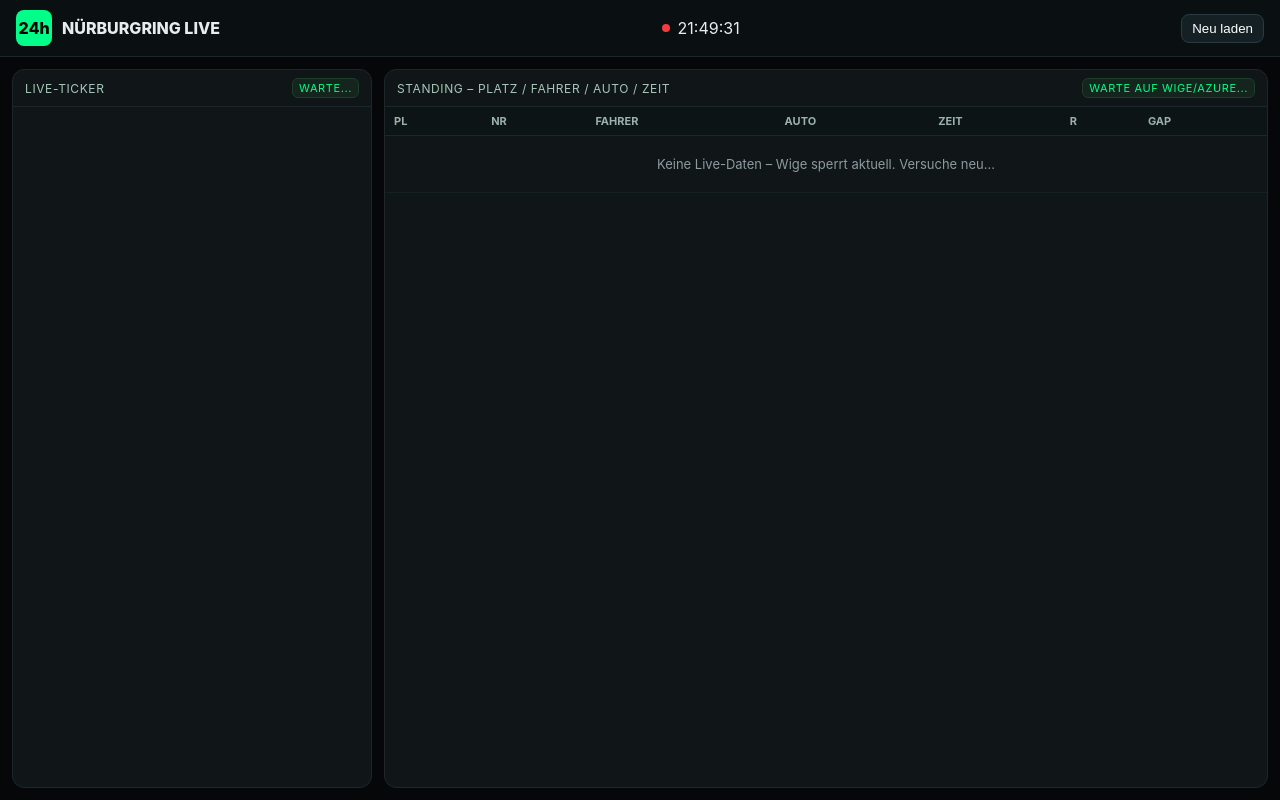
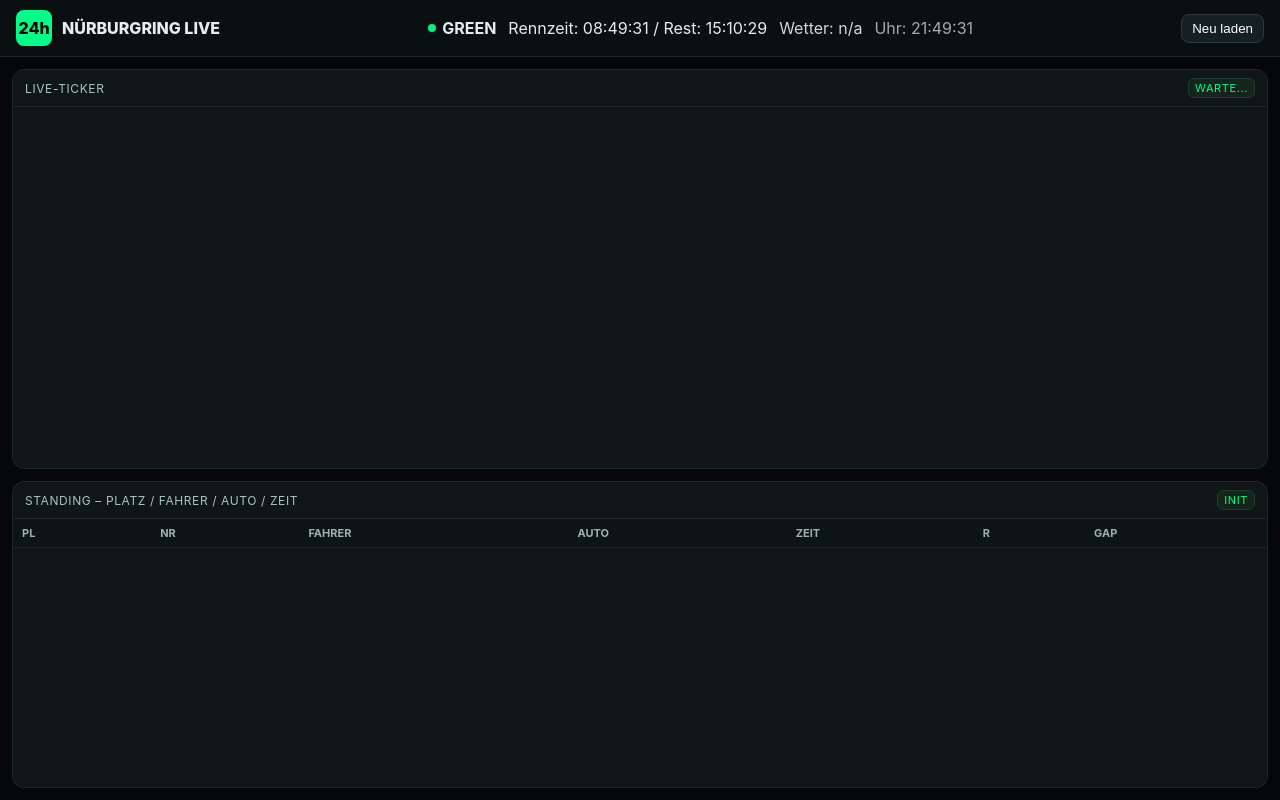
Before and after one commit to FireStorm-85/Race24hMoni, a plain HTML site: page index.html in a window 1280 px wide. Drawn offline with Linux system fonts and the light colour scheme; no server answers.

Commit message:
Add files via upload

```diff
--- a/index.html
+++ b/index.html
@@ -13,9 +13,9 @@
 .live{display:flex;gap:8px;align-items:center}
 .dot{width:8px;height:8px;background:var(--red);border-radius:50%;animation:bl 1.3s infinite}
 @keyframes bl{0%{opacity:1}50%{opacity:.3}100%{opacity:1}}
-main{flex:1;display:grid;grid-template-columns:360px 1fr;gap:12px;padding:12px;min-height:0}
-@media(max-width:1000px){main{grid-template-columns:1fr}}
-.panel{background:var(--card);border:1px solid var(--line);border-radius:12px;display:flex;flex-direction:column;overflow:hidden}
+main{flex:1;display:grid;grid-template-rows:50vh 1fr;gap:12px;padding:12px;min-height:0}
+
+.panel{background:var(--card);border:1px solid var(--line);border-radius:12px;display:flex;flex-direction:column;overflow:hidden;min-height:0}
 .ph{padding:8px 12px;border-bottom:1px solid var(--line);display:flex;justify-content:space-between;align-items:center;font-size:12px;text-transform:uppercase;letter-spacing:.6px;color:#a7c7b8}
 .ticker{overflow:auto;padding:8px;flex:1}
 .msg{background:#0c1214;border-left:3px solid var(--accent);margin-bottom:7px;padding:7px 9px;border-radius:6px;font-size:12px}
@@ -36,7 +36,12 @@
 <body>
 <header>
  <div class="logo"><div>24h</div><span>NÜRBURGRING LIVE</span></div>
- <div class="live"><div class="dot"></div><span id="time">--:--:--</span></div>
+ <div class="live" style="gap:12px;flex-wrap:wrap">
+   <div style="display:flex;align-items:center;gap:6px"><div class="dot" id="flagdot" style="background:#00ff88"></div><span id="flag" style="font-weight:700">GREEN</span></div>
+   <div>Rennzeit: <span id="racetime">--:--:--</span> / Rest: <span id="remaining">24:00:00</span></div>
+   <div id="weather" style="opacity:.9">Wetter: --°C</div>
+   <div style="opacity:.7">Uhr: <span id="time">--:--:--</span></div>
+ </div>
  <div><button onclick="location.reload()" style="background:#152024;color:#fff;border:1px solid #2a3a40;padding:6px 10px;border-radius:8px;cursor:pointer">Neu laden</button></div>
 </header>
 <main>
@@ -50,10 +55,36 @@
  </div>
 </main>
 <script>
-setInterval(()=>document.getElementById('time').textContent=new Date().toLocaleTimeString('de-DE'),1000);
+const RACE_START = new Date('2026-05-16T15:00:00+02:00').getTime();
+setInterval(()=>{
+  const now=new Date();
+  document.getElementById('time').textContent=now.toLocaleTimeString('de-DE');
+  const elapsed=Math.max(0, Math.floor((now.getTime()-RACE_START)/1000));
+  const h=String(Math.floor(elapsed/3600)).padStart(2,'0');
+  const m=String(Math.floor((elapsed%3600)/60)).padStart(2,'0');
+  const s=String(elapsed%60).padStart(2,'0');
+  document.getElementById('racetime').textContent=`${h}:${m}:${s}`;
+  const total=24*3600;
+  const rem=Math.max(0, total-elapsed);
+  const rh=String(Math.floor(rem/3600)).padStart(2,'0');
+  const rm=String(Math.floor((rem%3600)/60)).padStart(2,'0');
+  const rs=String(rem%60).padStart(2,'0');
+  document.getElementById('remaining').textContent=`${rh}:${rm}:${rs}`;
+},1000);
+// Flaggen aus Ticker erkennen
+function updateFlag(txt){
+  const f=document.getElementById('flag');const d=document.getElementById('flagdot');
+  let status='GREEN'; let color='#00ff88'; let sector='';
+  if(/Code 60|Slow Zone|Gelb|gelb|Safety/i.test(txt)){status='YELLOW';color='#ffcc00';}
+  else if(/Rot|Abbruch|Red Flag/i.test(txt)){status='RED';color='#ff4040';}
+  // Sektor erkennen
+  const secMatch=txt.match(/Sektor\s*\d+|Sector\s*\d+|Breidscheid|Karussell|Pflanzgarten|Schwalbenschwanz|Döttinger|Brünnchen|Hatzenbach|Hohe Acht|Flugplatz|Bergwerk|Kesselchen|Galgenkopf|Adenauer|Metzgesfeld|Kallenhard|Wehrseifen|Ex-Mühle|Kottenborn/i);
+  if(secMatch) sector=' • '+secMatch[0];
+  f.textContent=status+sector; d.style.background=color;
+}
 
 
-function renderTicker(d){const e=document.getElementById('tk');e.innerHTML='';d.forEach(x=>{e.innerHTML+=`<div class="msg ${/Ausfall|Einschlag|Strafe/.test(x.txt)?'warn':''}"><b>${x.t} ${x.n}</b> – ${x.m} <i style="color:#8fa">${x.a}</i><br>${x.txt}</div>`})}
+function renderTicker(d){const e=document.getElementById('tk');e.innerHTML='';d.forEach(x=>{e.innerHTML+=`<div class="msg ${/Ausfall|Einschlag|Strafe/.test(x.txt)?'warn':''}"><b>${x.t} ${x.n}</b> – ${x.m} <i style="color:#8fa">${x.a}</i><br>${x.txt}</div>`}); if(d[0]) updateFlag(d[0].txt)}
 async function loadTicker(){
  try{
    const proxy='https://api.allorigins.win/raw?url=';
@@ -82,60 +113,27 @@
 
 // --- ECHTES PARSING ---
 async function loadStanding(){
- const ss=document.getElementById('ss');
- ss.textContent='suche...';
- const candidates=[
-   // wige CSV (aktuelles Rennen) – URL kann sich jährlich ändern, hier Platzhalter
-   'https://api.allorigins.win/raw?url='+encodeURIComponent('https://livetiming.wige.de/24h/RESULT.csv'),
-   'https://api.allorigins.win/raw?url='+encodeURIComponent('https://livetiming.wige.de/24h/current/RESULT.csv'),
-   // itelemetry Beispiel
-   'https://api.allorigins.win/raw?url='+encodeURIComponent('https://itelemetry.app/api/standings/24h-nbr'),
-   // azure fallback
-   'https://api.allorigins.win/raw?url='+encodeURIComponent('https://livetiming.azurewebsites.net/api/standings?event=50')
- ];
- let data=null;
- for(const url of candidates){
-  try{
-    const r=await fetch(url,{cache:'no-store'});
-    if(!r.ok) continue;
-    const txt=await r.text();
-    // Erkenne CSV
-    if(txt.includes('Pos,Nr')||txt.includes('Pos;Nr')){
-      const sep=txt.includes(';')?';':',';
-      const rows=txt.split('\n').slice(1).filter(l=>l.trim());
-      data=rows.slice(0,30).map(line=>{
-        const c=line.split(sep);
-        return {p:parseInt(c[0])||0,nr:c[1],drivers:c[3]||c[5]||'',car:(c[6]||'')+' '+(c[7]||''),time:c[9]||c[8]||'',laps:c[10]||'',gap:c[11]||''}
-      }).filter(x=>x.nr);
-      if(data.length) break;
-    }
-    // Erkenne JSON
-    if(txt.trim().startsWith('{')||txt.trim().startsWith('[')){
-      const j=JSON.parse(txt);
-      const arr=Array.isArray(j)?j:(j.standings||j.data||[]);
-      if(arr.length){
-        data=arr.slice(0,30).map((x,i)=>({p:x.position||i+1,nr:x.number||x.nr,drivers:x.drivers||x.driver||'',car:x.vehicle||x.car||'',time:x.time||x.last||'',laps:x.laps||'',gap:x.gap||''}));
-        break;
-      }
-    }
-  }catch(e){continue}
- }
- if(!data){
-   ss.textContent='warte auf Wige/Azure...';
-   document.getElementById('st').innerHTML='<tr><td colspan=7 style="text-align:center;padding:20px;color:#8d9aa0">Keine Live-Daten – Wige sperrt aktuell. Versuche neu...</td></tr>';
-   return;
- }else{
-   ss.textContent='LIVE';
- }
- const tb=document.getElementById('st');tb.innerHTML='';
- data.forEach(r=>{
-  tb.innerHTML+=`<tr><td class="pos ${r.p==1?'p1':''}">${r.p}</td><td>${r.nr}</td><td class="drivers" title="${r.drivers}">${r.drivers}</td><td class="car" title="${r.car}">${r.car}</td><td>${r.time}</td><td>${r.laps}</td><td class="gap">${r.gap}</td></tr>`
- });
+  const out=document.getElementById('sd');
+  out.innerHTML = `<iframe src="https://www.timing71.org/embedded/nurburgring-24h" style="width:100%;height:100%;border:0;background:#0b1215" loading="lazy"></iframe><div style="position:absolute;top:4px;right:8px;font-size:11px;color:#8fa">timing71</div>`;
+  document.getElementById('ss').textContent='timing71 iframe';
 }
 
-loadTicker();loadStanding();
+loadTicker();loadStanding();loadWeather();
 setInterval(loadTicker,20000);
 setInterval(loadStanding,25000);
+
+async function loadWeather(){
+ try{
+  const r=await fetch('https://api.open-meteo.com/v1/forecast?latitude=50.33&longitude=6.95&current=temperature_2m,precipitation,weather_code,wind_speed_10m');
+  const j=await r.json();
+  const t=Math.round(j.current.temperature_2m);
+  const w=j.current.wind_speed_10m;
+  const p=j.current.precipitation;
+  document.getElementById('weather').textContent=`Nürburg: ${t}°C, Wind ${w}km/h${p>0?`, Regen ${p}mm`:''}`;
+ }catch(e){document.getElementById('weather').textContent='Wetter: n/a'}
+}
+loadWeather(); setInterval(loadWeather, 600000);
+
 </script>
 </body>
 </html>
```
